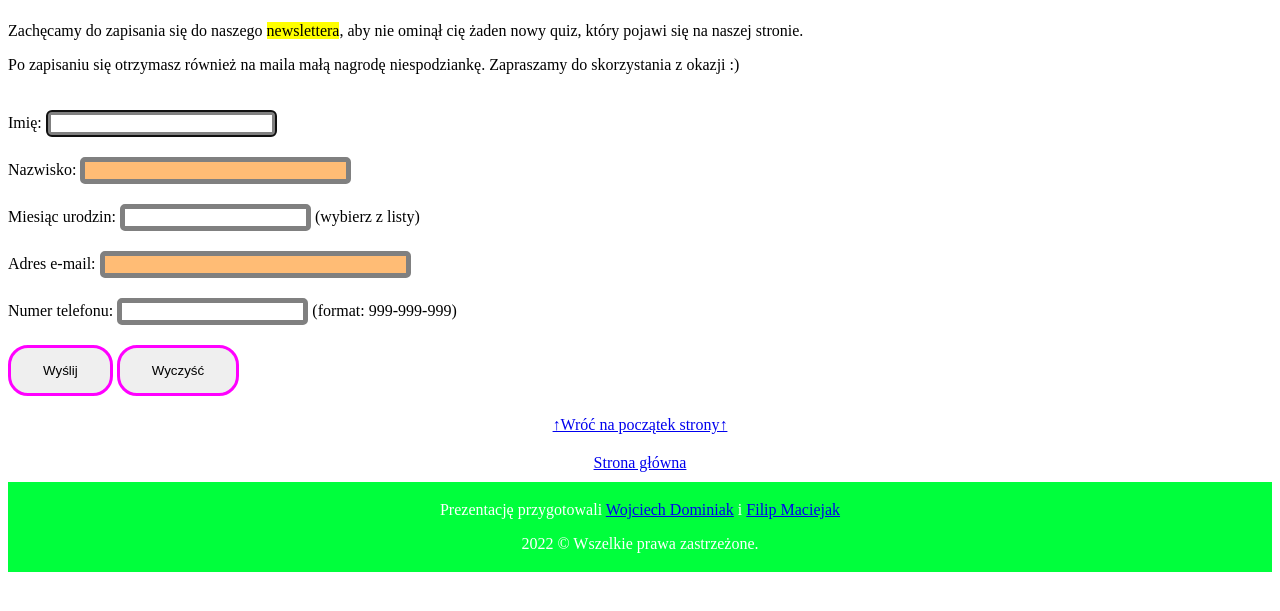
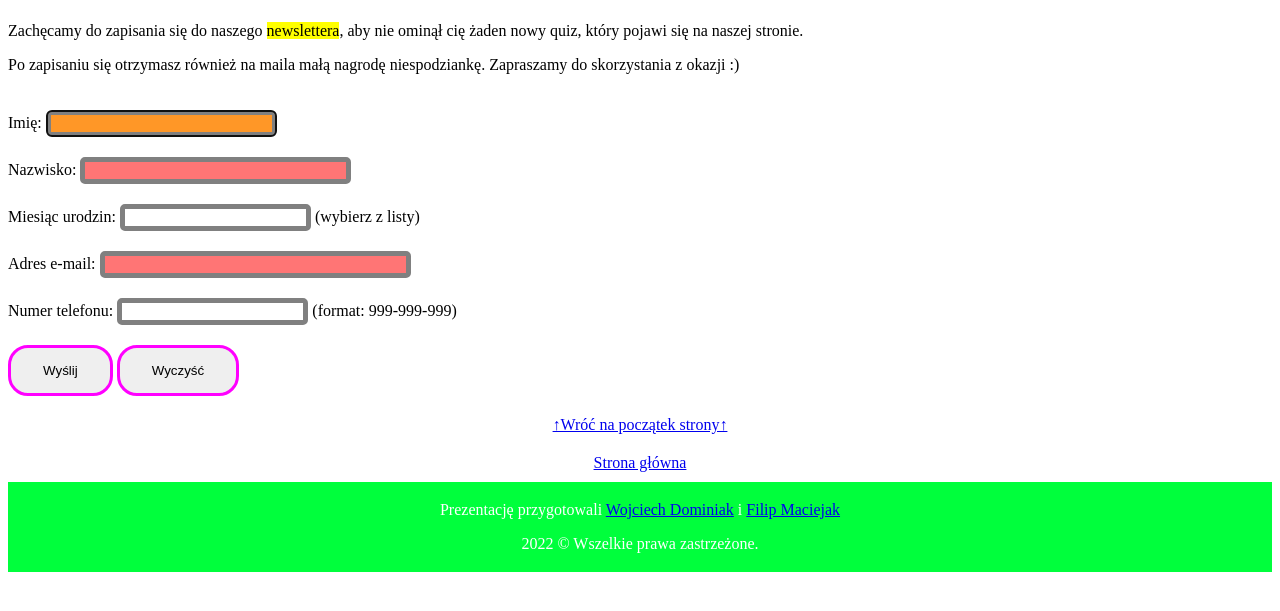
Before and after one commit to filipmaciejak/web-lab, a PHP site: page /personal_form.html in a window 1280 px wide. Shown: the part 58-669 px from the top of the page. Run offline with PHP 8.4, Linux system fonts and the light colour scheme.

Commit message:
focus & not()

```diff
--- a/List_3/personal_form.css
+++ b/List_3/personal_form.css
@@ -5,9 +5,20 @@ header
     text-align: center;
 }
 
-:required
+input:not(input[type="submit"], input[type="reset"])
 {
-    background-color: #ffbc75;
+    background-color: white;
+    transition: ease-in-out, background-color .9s ease-in-out;
+}
+
+input:focus:not(input[type="submit"], input[type="reset"])
+{
+    background-color: #FF9727;
+}
+
+input:required:not(input[type="submit"], input[type="reset"])
+{
+    background-color: #ff7575;
 }
 
 form
```
